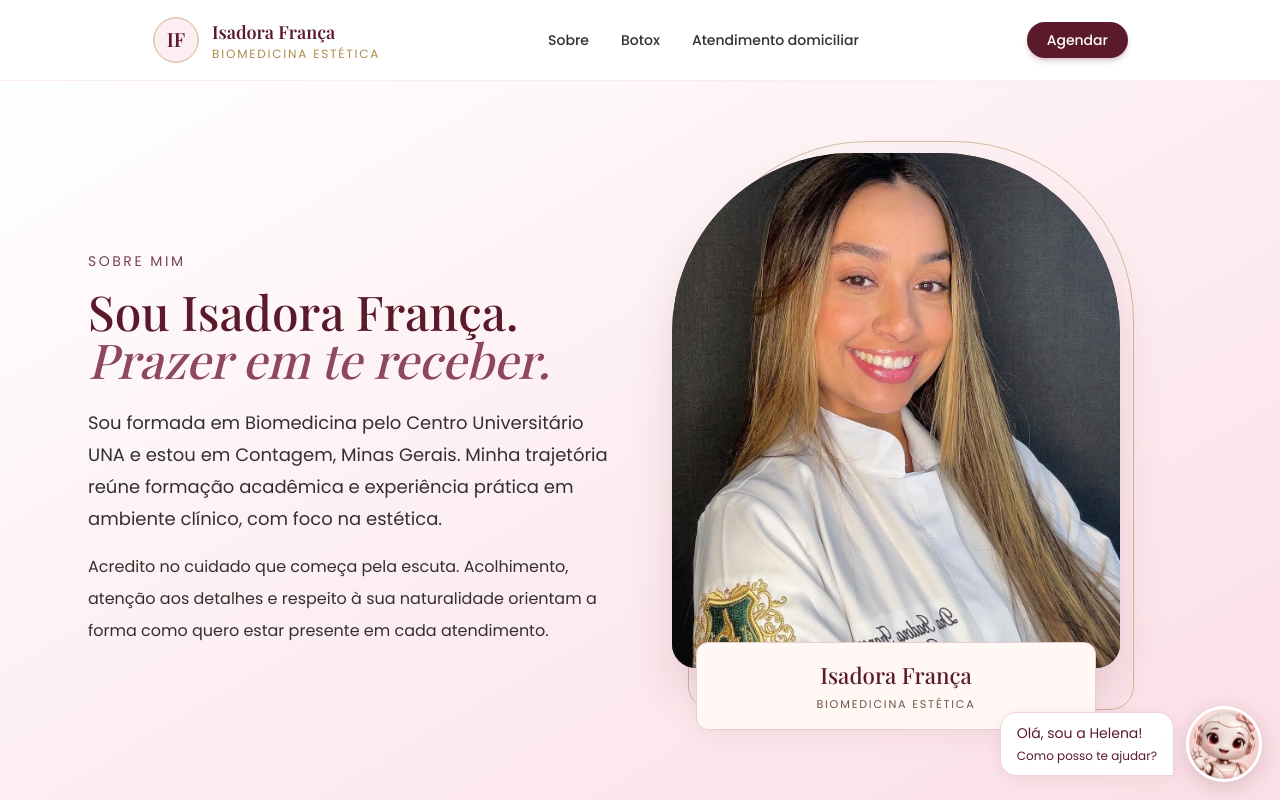
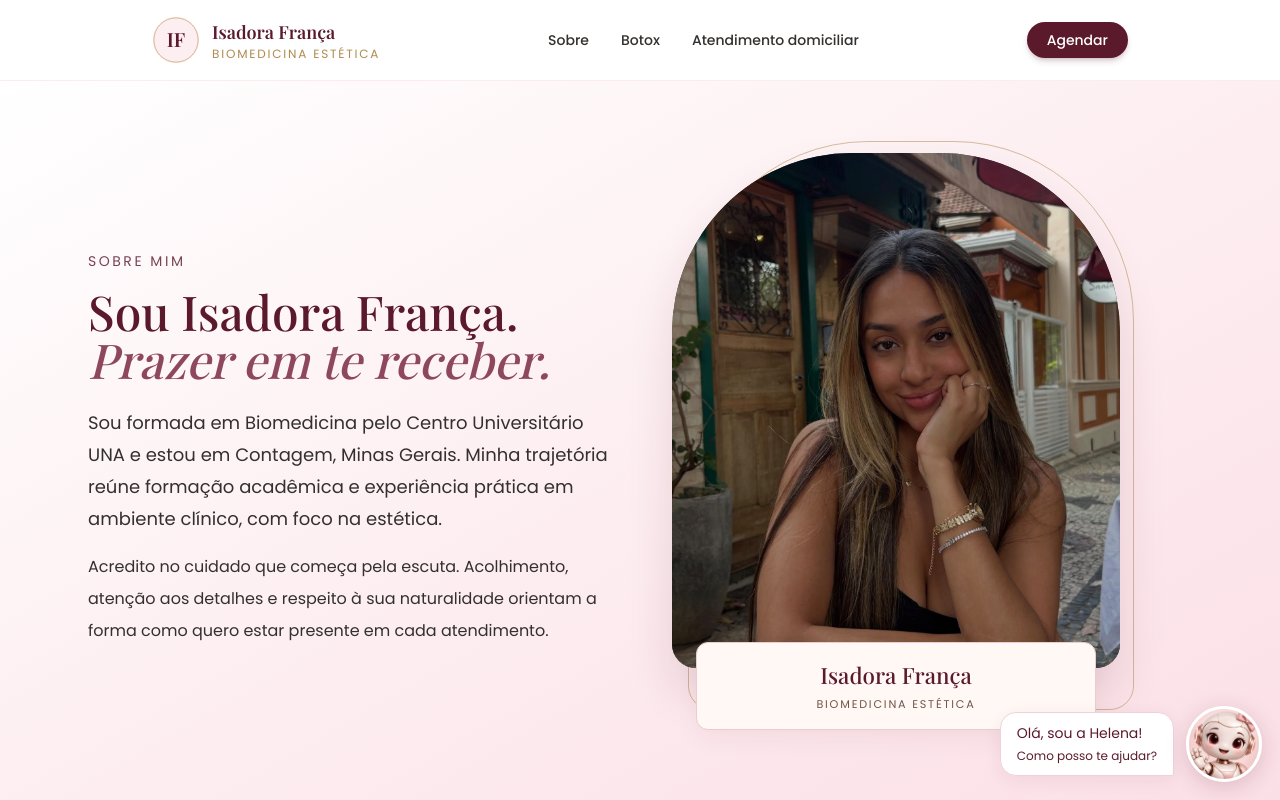
Before and after one commit to MatheusMeirellesGomes/IsadoraFrancaSilva, a Next.js app: page /sobre in a window 1280 px wide. Shown: the top 800 px of the page. Built offline with nearby package versions, Linux system fonts and the light colour scheme.

Commit message:
style: usar retrato pessoal na página Sobre mim

```diff
--- a/src/app/sobre/page.tsx
+++ b/src/app/sobre/page.tsx
@@ -23,7 +23,7 @@ export default function SobrePage() {
             </div>
             <figure className="portrait-composition mx-auto w-full max-w-md">
               <div className="portrait-outline" aria-hidden="true" />
-              <div className="portrait-photo"><Image src="/images/isadora-franca.jpeg" alt="Isadora França Silva sorrindo, de jaleco branco." fill priority sizes="(max-width: 767px) 90vw, 448px" className="portrait-image" /></div>
+              <div className="portrait-photo"><Image src="/images/isadora-sobre.jpeg" alt="Isadora França Silva em um retrato pessoal, apoiando o rosto na mão." fill priority sizes="(max-width: 767px) 90vw, 448px" className="object-cover object-[50%_38%]" /></div>
               <figcaption className="portrait-caption"><span className="font-display">Isadora França</span><span>Biomedicina Estética</span></figcaption>
             </figure>
           </div>
```
Also changed, not shown: public/images/isadora-sobre.jpeg (added), 1 other file (tests, documents, lock files or other folders).
